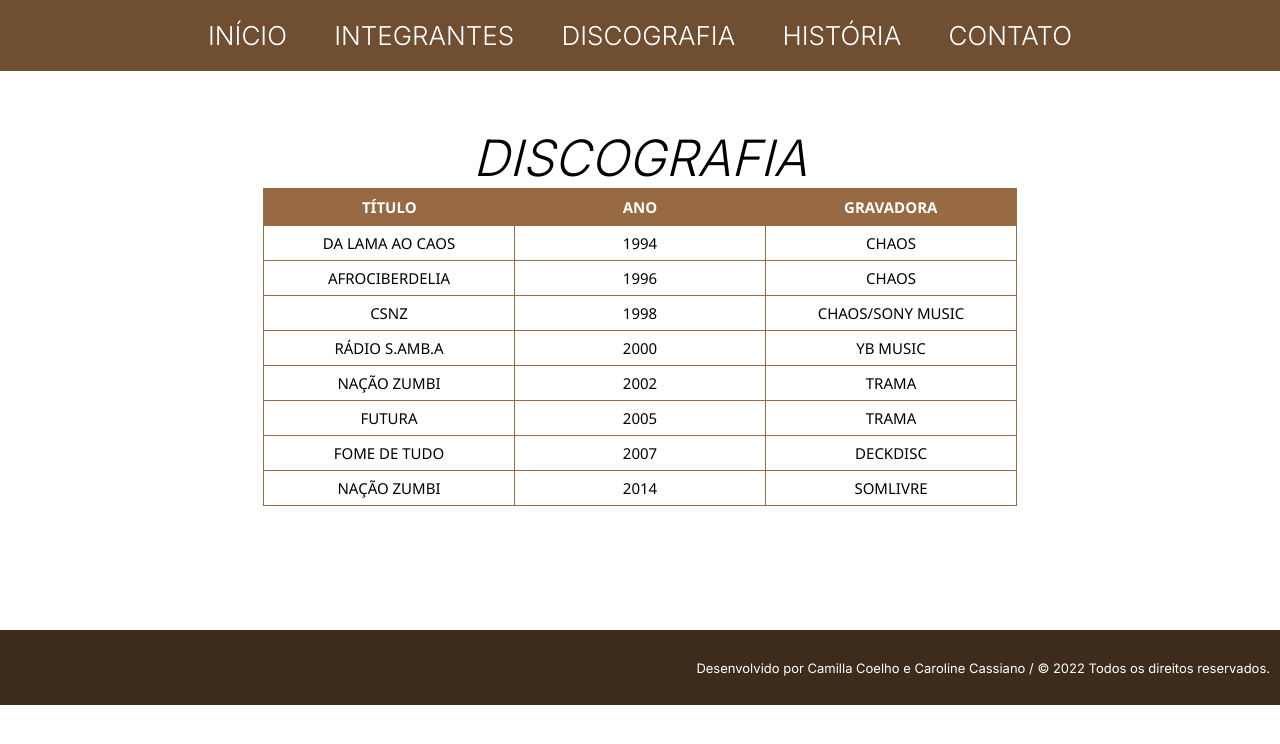
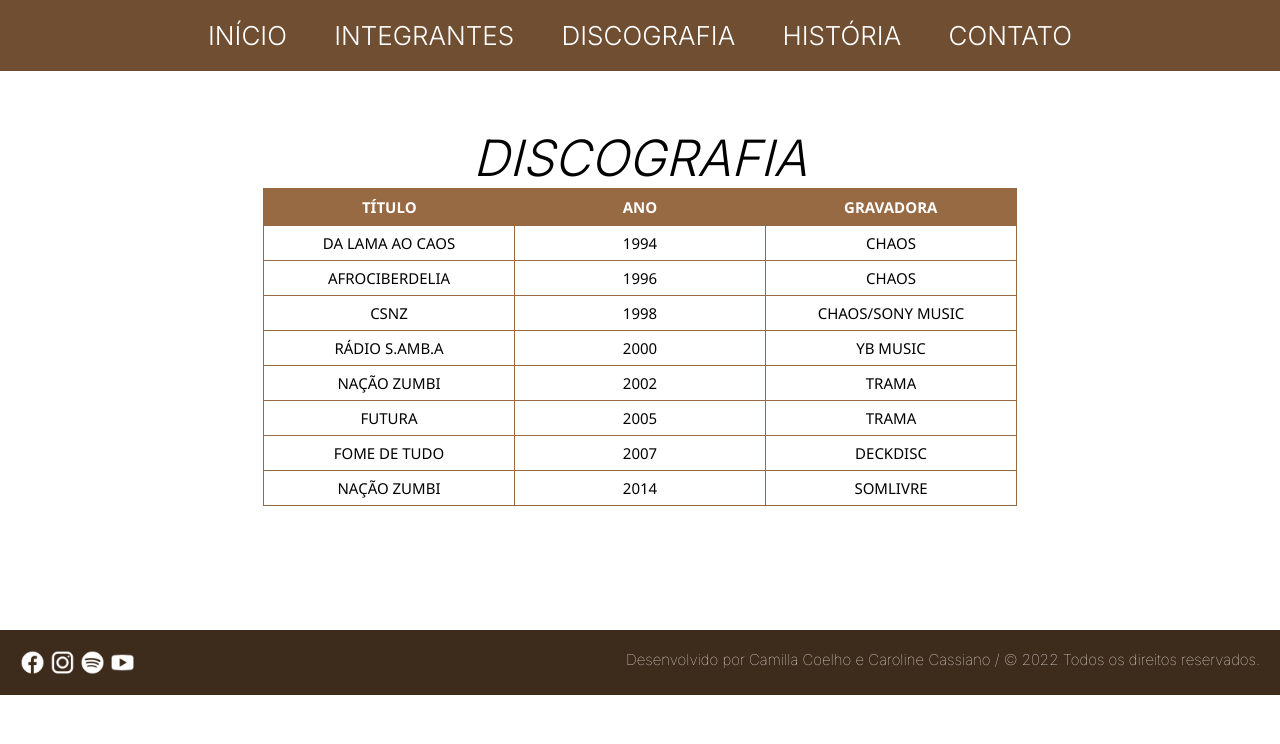
Before and after one commit to cvmilla/coderhouse-devweb-nacao-zumbi, a plain HTML site: page pages/discografia.html in a window 1280 px wide. Drawn offline with Linux system fonts and the light colour scheme.

Commit message:
adicionei os icons redes sociais ao footer

```diff
--- a/pages/discografia.html
+++ b/pages/discografia.html
@@ -79,12 +79,14 @@
         <br><br><br>
         </main>
 
-
-        <footer>
-            <div class="rodape" id="footer">
-                <p class="conteudoRodape">Desenvolvido por Camilla Coelho e Caroline Cassiano /</p>
-                <p class="conteudoRodape"> © 2022 Todos os direitos reservados. </p>
-            </div>
+        <footer id="footer">
+            <div class="footer_redes-sociais">
+                <img src="../assets/facebook.png" class="footer_icons">
+                <img src="../assets/instagram.png" class="footer_icons">
+                <img src="../assets/spotify.png" class="footer_icons">
+                <img src="../assets/youtube.png" class="footer_icons">
+                </div>
+            <p class="footer_title">Desenvolvido por Camilla Coelho e Caroline Cassiano / © 2022 Todos os direitos reservados.</p>
         </footer>
     </div>
     </body>
--- a/styles/styles.css
+++ b/styles/styles.css
@@ -211,26 +211,7 @@
        overflow-y: scroll;
 }
 
-.rodape {
-    position: relative;
-    width: 100%;
-    height: 75px;
-    left: 0%;
-    bottom: 0%;
-    background-color: rgb(61, 43, 28);
-    text-align: right;
-    font-size: 13.000px;
 
-}
-
-.conteudoRodape {
-    position: relative;
-    display: inline;
-    color: white;
-    top: 40%;
-    right: 10px;
-
-}
 
 .container {
     display: grid;
@@ -255,5 +236,30 @@
 
 #footer {
     grid-area: footer;
+    background-color:rgb(61, 43, 28);
+    padding: 20px;
+    z-index: 1000;
+    display: flex;
+    flex-direction: row;
+    align-items: flex-start;
+    justify-content: space-between;
+}
+
+#footer .footer_title {
+    font-size: 15px;
+    font-weight: 100;
+    color: white;
 
 }
+
+#footer .footer_redes-sociais {
+    display: flex;
+    flex-direction: row;
+    align-items: center;
+    gap: 5px;
+}
+
+#footer .footer_redes-sociais .footer_icons {
+    width: 25px;
+    height: 25px;
+}
```
Also changed, not shown: index.html (+8 -5 lines), pages/contato.html (+8 -6 lines), pages/historia.html (+8 -5 lines), pages/integrantes.html (+8 -6 lines), assets/facebook.png (added), assets/instagram.png (added), assets/spotify.png (added), assets/youtube.png (added).
